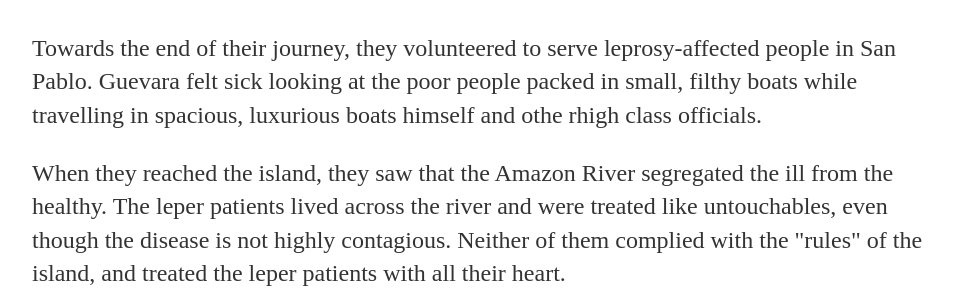
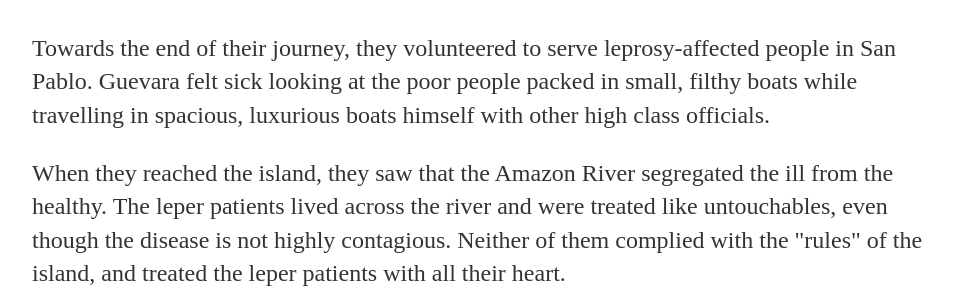
Before and after one commit to goelrhea1992/goelrhea1992.github.io, a Jekyll site: the page built from _posts/2015-07-19-the-motorcycle-diaries.md, in a window 1280 px wide. Shown: the part 991-1288 px from the top of the page, without its empty margins (160-1115 px from the left). Built offline with Jekyll 4.4.1, drawn with Linux system fonts in a browser that asks for light colours; comment, search, counter and statistics services are not loaded.

Commit message:
Update 2015-07-19-the-motorcycle-diaries.md

```diff
--- a/_posts/2015-07-19-the-motorcycle-diaries.md
+++ b/_posts/2015-07-19-the-motorcycle-diaries.md
@@ -26,7 +26,7 @@ money they had and accompanied them to the copper mines, where they saw yet anot
 </p>
 
 <p>
-  Towards the end of their journey, they volunteered to serve leprosy-affected people in San Pablo. Guevara felt sick looking at the poor people packed in small, filthy boats while travelling in spacious, luxurious boats himself and othe rhigh class officials.
+  Towards the end of their journey, they volunteered to serve leprosy-affected people in San Pablo. Guevara felt sick looking at the poor people packed in small, filthy boats while travelling in spacious, luxurious boats himself with other high class officials.
 </p>
 
 <p>
```
